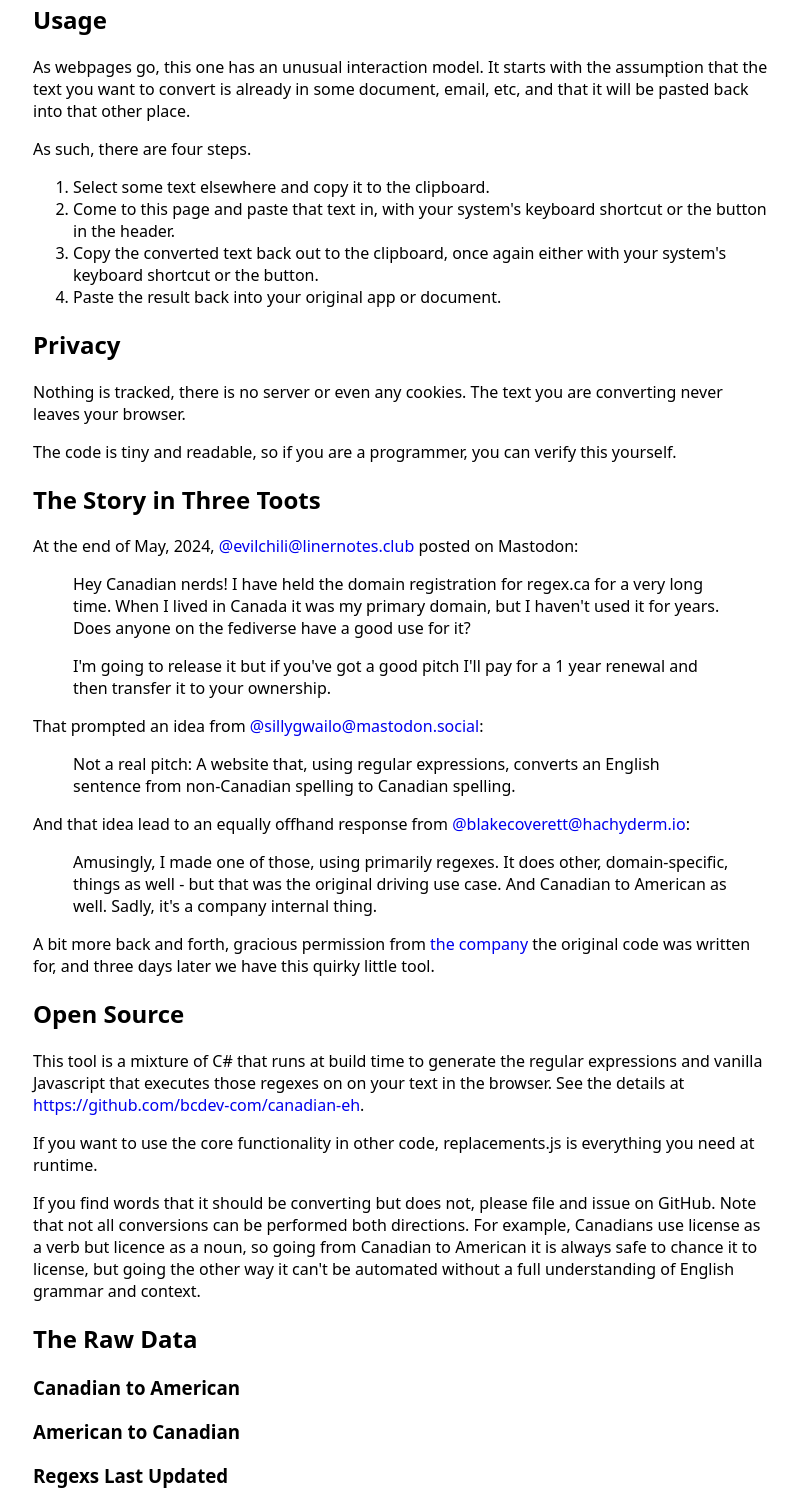
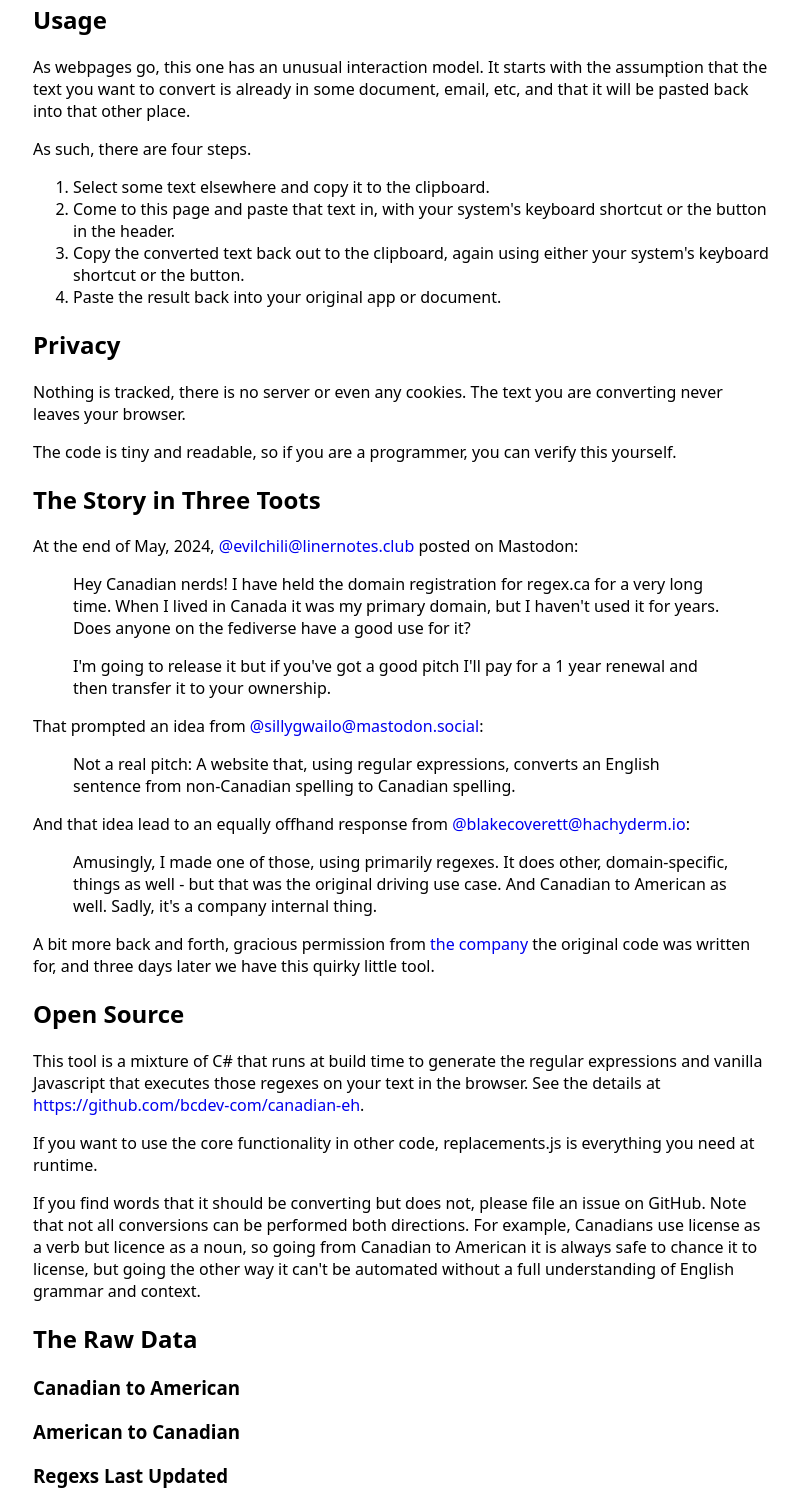
Before and after one commit to bcdev-com/canadian-eh, a plain HTML site: page about-source.html in a window 1280 px wide. Shown: the part 71-1562 px from the top of the page, without its empty margins (239-1038 px from the left). Drawn offline with Linux system fonts and the light colour scheme; files that its build step writes are made by us from their sources.

Commit message:
Various About page typos

```diff
--- a/about-source.html
+++ b/about-source.html
@@ -21,7 +21,7 @@
                 <ol>
                     <li>Select some text elsewhere and copy it to the clipboard.</li>
                     <li>Come to this page and paste that text in, with your system's keyboard shortcut or the button in the header.</li>
-                    <li>Copy the converted text back out to the clipboard, once again either with your system's keyboard shortcut or the button.</li>
+                    <li>Copy the converted text back out to the clipboard, again using either your system's keyboard shortcut or the button.</li>
                     <li>Paste the result back into your original app or document.</li>
                 </ol>
             </p>
@@ -71,14 +71,14 @@
         <section>
             <h2>Open Source</h2>
             <p>
-                This tool is a mixture of C# that runs at build time to generate the regular expressions and vanilla Javascript that executes those regexes on on your text in the browser.
+                This tool is a mixture of C# that runs at build time to generate the regular expressions and vanilla Javascript that executes those regexes on your text in the browser.
                 See the details at <a href='https://github.com/bcdev-com/canadian-eh'>https://github.com/bcdev-com/canadian-eh</a>.
             </p>
             <p>
                 If you want to use the core functionality in other code, replacements.js is everything you need at runtime.
             </p>
             <p>
-                If you find words that it should be converting but does not, please file and issue on GitHub.
+                If you find words that it should be converting but does not, please file an issue on GitHub.
                 Note that not all conversions can be performed both directions.
                 For example, Canadians use license as a verb but licence as a noun, so going from Canadian to American it is always safe to chance it to license,
                 but going the other way it can't be automated without a full understanding of English grammar and context.
--- a/docs/replacements.js
+++ b/docs/replacements.js
@@ -1,4 +1,4 @@
-export const version = '2024-06-01 23:38:34Z';
+export const version = '2024-06-02 00:02:54Z';
 export const americanize = [
     {re: /\b([aA])naesthetic\b/g, s: '$1nesthetic'},
     {re: /\b([aA])naesthetics\b/g, s: '$1nesthetics'},
```
Also changed, not shown: docs/about.html (+4 -4 lines).
